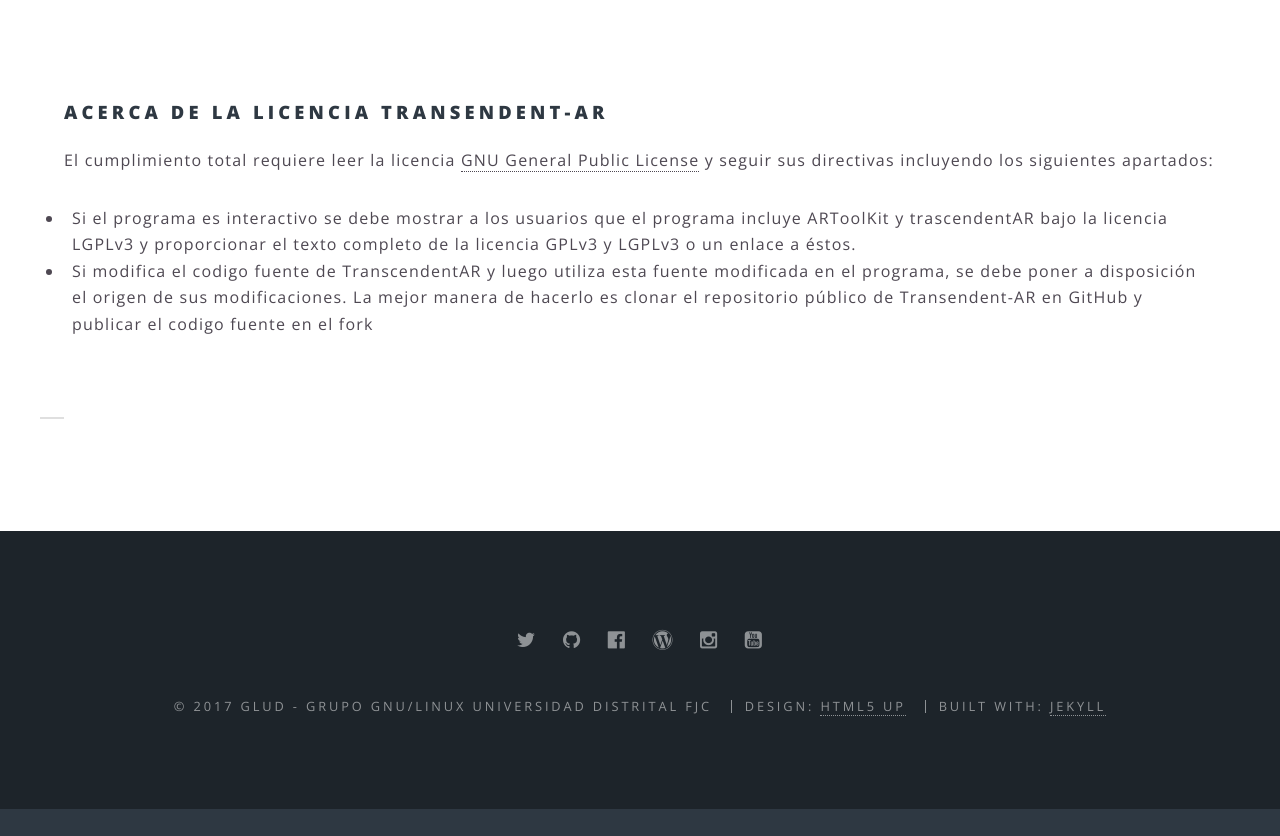
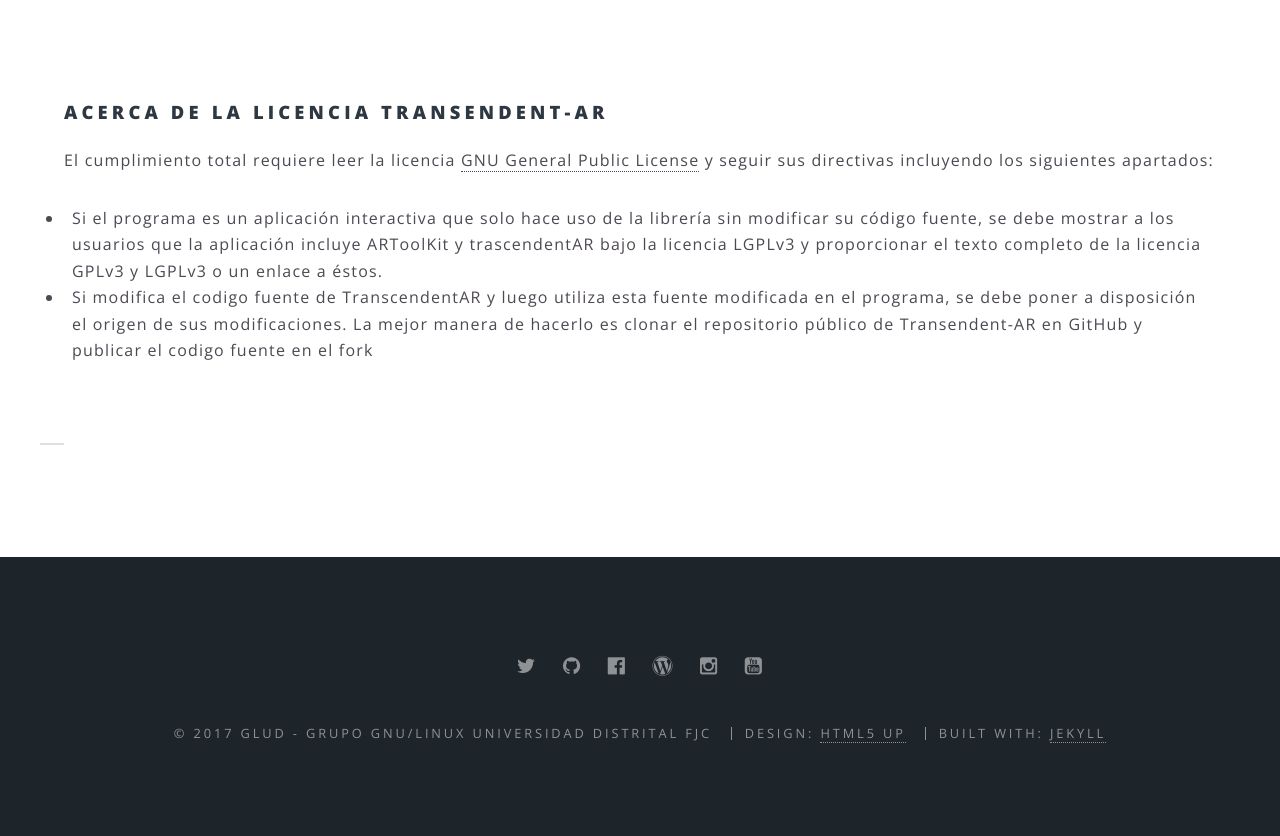
Before and after one commit to GLUD/trascendentAR, a Jekyll site: the page built from licencia.html, in a window 1280 px wide and 1189 px high. Shown: the part 353-1189 px from the top of the window. Built offline with Jekyll 4.4.1, drawn with Linux system fonts in a browser that asks for light colours.

Commit message:
Modificar texto

```diff
--- a/licencia.html
+++ b/licencia.html
@@ -8,8 +8,8 @@ License</a>
 		y seguir sus directivas incluyendo los siguientes apartados:
 			<div class="row">
 					<ul>
-						<li>Si el programa es interactivo se debe mostrar a los usuarios que el
-							programa incluye ARToolKit y trascendentAR bajo la licencia LGPLv3 y proporcionar
+						<li>Si el programa es un aplicación interactiva que solo hace uso de la librería sin modificar su código fuente,
+							 se debe mostrar a los usuarios que la aplicación incluye ARToolKit y trascendentAR bajo la licencia LGPLv3 y proporcionar
 							el texto completo de la licencia GPLv3 y LGPLv3 o un enlace a éstos. </li>
 						<li>Si modifica el codigo fuente de TranscendentAR y luego utiliza esta fuente modificada en el
 							programa, se debe poner a disposición el origen de sus modificaciones.
```
